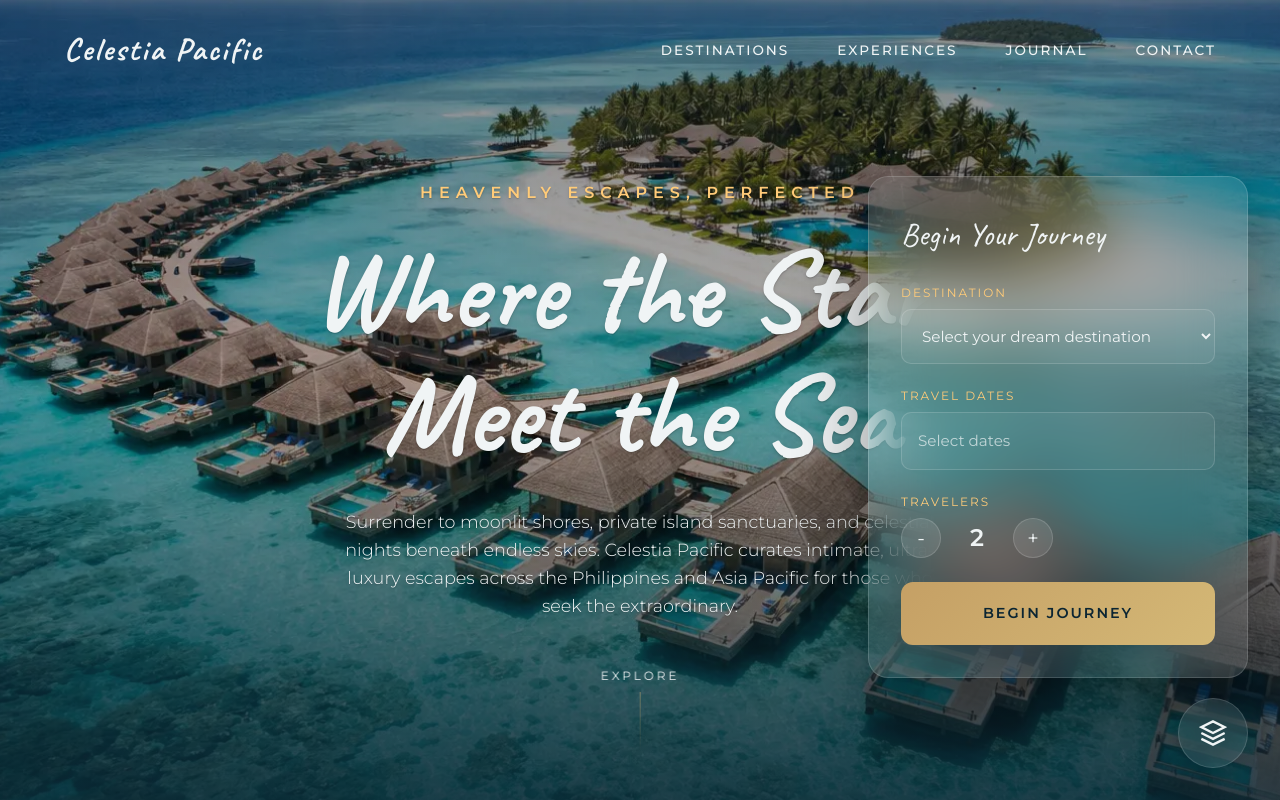
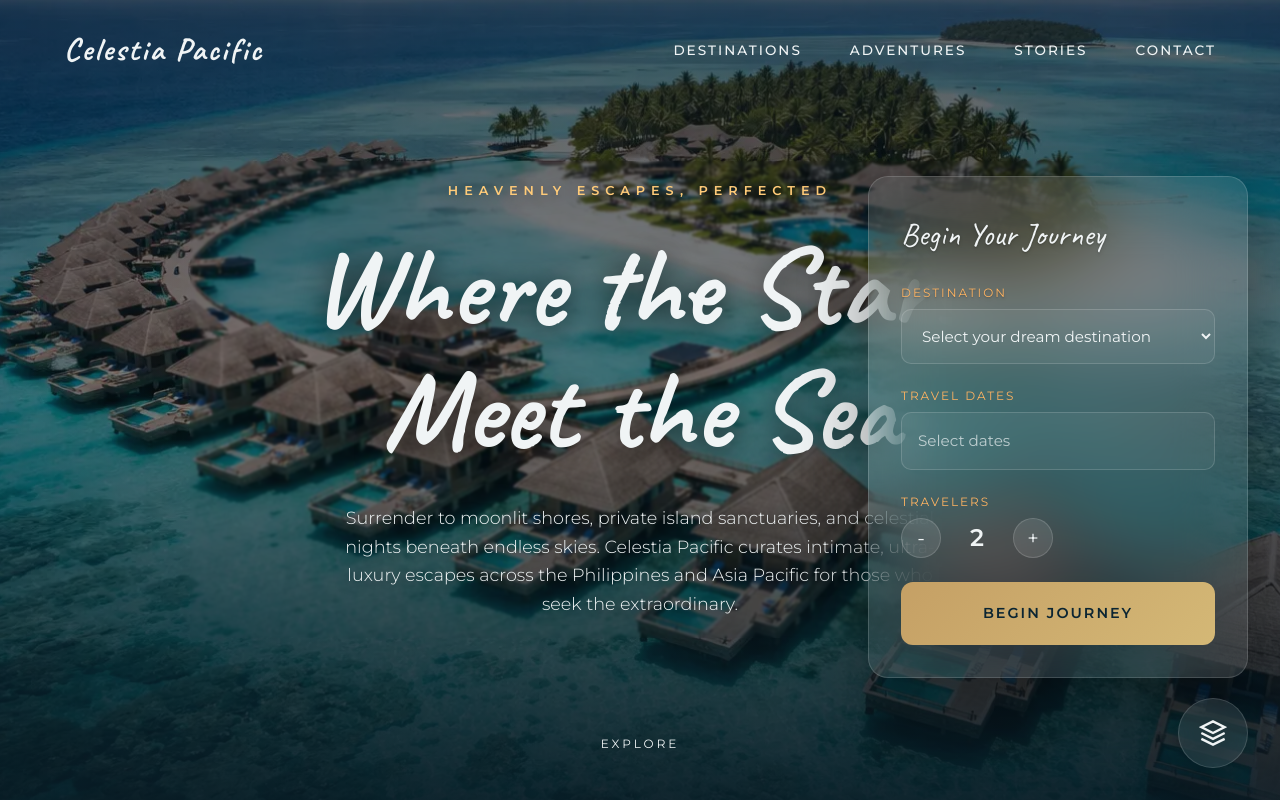
Before and after one commit to bryan667/next-vacation-site, a Next.js app: page / in a window 1280 px wide. Both pictures are taken after a click on the button 1213 px from the left and 733 px from the top of the page. Shown: the top 800 px of the page. Built offline with nearby package versions, Linux system fonts and the light colour scheme.

Commit message:
fix:improve text readability

```diff
--- a/app/components/BookingWidget.tsx
+++ b/app/components/BookingWidget.tsx
@@ -13,16 +13,16 @@ export function BookingWidget() {
   return (
     <div className="fixed right-8 bottom-8 z-[1000] max-md:right-4 max-md:bottom-4">
       <div
-        className={`absolute right-0 bottom-[90px] w-[380px] rounded-[20px] border border-[rgba(255,255,255,0.15)] bg-[rgba(255,255,255,0.08)] p-8 opacity-0 shadow-[0_25px_80px_rgba(0,0,0,0.4)] backdrop-blur-[30px] invisible translate-y-5 transition-all duration-300 max-md:-right-4 max-md:w-[calc(100vw-4rem)] ${bookingOpen ? 'active' : ''} [&.active]:visible [&.active]:translate-y-0 [&.active]:opacity-100`}
+        className={`absolute right-0 bottom-[90px] w-[380px] rounded-[20px] border border-[rgba(255,255,255,0.15)] bg-[rgba(255,255,255,0.08)] p-8 opacity-0 shadow-[0_25px_80px_rgba(0,0,0,0.4)] backdrop-blur-[35px] invisible translate-y-5 transition-all duration-300 max-md:-right-4 max-md:w-[calc(100vw-4rem)] ${bookingOpen ? 'active' : ''} [&.active]:visible [&.active]:translate-y-0 [&.active]:opacity-100`}
       >
-        <h3 className="mb-6 text-[2rem] [font-family:var(--font-caveat)]">
+        <h3 className="mb-6 text-[2rem] [font-family:var(--font-caveat)] text-shadow-md">
           Begin Your Journey
         </h3>
 
         <div className="mb-6">
           <label
             htmlFor="destination"
-            className="mb-2 block text-xs uppercase tracking-[2px] text-sand-gold"
+            className="mb-2 block text-xs uppercase tracking-[2px] text-sand-gold text-shadow-md"
           >
             Destination
           </label>
--- a/app/components/Hero.tsx
+++ b/app/components/Hero.tsx
@@ -13,21 +13,21 @@ export function Hero({ subtitle, title, description, image }: HeroProps) {
         data-parallax="0.3"
         style={{ backgroundImage: `url('${image}')` }}
       />
-      <div className="absolute inset-0 bg-linear-to-b from-[rgba(11,37,50,0.3)] via-[rgba(11,37,50,0.1)] to-[rgba(11,37,50,0.8)]" />
-      <div className="relative z-10 max-w-[900px] p-8 text-center">
-        <p className="mb-6 text-shadow-md font-bold animate-[fadeUp_1s_0.5s_forwards] text-[1rem] uppercase tracking-[6px] text-[#ffcb79] opacity-0">
+      <div className="absolute inset-0 bg-linear-to-b from-[rgba(8,24,34,0.55)] via-[rgba(8,24,34,0.35)] to-[rgba(8,24,34,0.9)]" />
+
+      <div className="relative z-10 w-full max-w-[900px] backdrop-blur-[1px] px-5 py-5 text-center max-md:mx-4 max-md:px-5">
+        <p className="mb-6 animate-[fadeUp_1s_0.5s_forwards] text-[0.8rem] font-bold uppercase tracking-[6px] text-[#ffcb79] opacity-0 [text-shadow:0_2px_18px_rgba(0,0,0,0.65)]">
           {subtitle}
         </p>
-        <h1 className="text-shadow-md animate-[fadeUp_1s_0.7s_forwards] text-[clamp(3.5rem,10vw,7rem)] leading-[1.1] font-bold [font-family:var(--font-caveat)] opacity-0 [text-shadow:0_4px_30px_rgba(0,0,0,0.5)]">
+        <h1 className="animate-[fadeUp_1s_0.7s_forwards] text-[clamp(3.5rem,10vw,7rem)] leading-[1.1] font-bold [font-family:var(--font-caveat)] opacity-0 [text-shadow:0_4px_30px_rgba(0,0,0,0.7)]">
           {title}
         </h1>
-        <p className="text-shadow-md mx-auto mt-8 max-w-[600px] animate-[fadeUp_1s_0.9s_forwards] text-[1.1rem] font-light opacity-0">
+        <p className="mx-auto mt-8 max-w-[600px] animate-[fadeUp_1s_0.9s_forwards] text-[1.1rem] leading-relaxed font-light opacity-0 [text-shadow:0_2px_14px_rgba(0,0,0,0.55)]">
           {description}
         </p>
       </div>
       <div className="absolute bottom-12 left-1/2 z-10 flex -translate-x-1/2 animate-[fadeUp_1s_1.2s_forwards] flex-col items-center gap-2 opacity-0">
         <span className="text-xs uppercase tracking-[3px]">Explore</span>
-        <div className="h-[60px] w-px animate-[scrollPulse_2s_infinite] bg-linear-to-b from-sand-gold to-transparent" />
       </div>
     </section>
   );
--- a/app/components/JournalSection.tsx
+++ b/app/components/JournalSection.tsx
@@ -1,21 +1,28 @@
-import Image from "next/image";
-import type { JournalEntry } from "../lib/content";
+import Image from 'next/image';
+import type { JournalEntry } from '../lib/content';
 
 type JournalSectionProps = {
   entries: JournalEntry[];
 };
 
 const revealClass =
-  "animate-on-scroll opacity-0 translate-y-10 transition-all duration-[800ms] ease-out [&.visible]:translate-y-0 [&.visible]:opacity-100";
+  'animate-on-scroll opacity-0 translate-y-10 transition-all duration-[800ms] ease-out [&.visible]:translate-y-0 [&.visible]:opacity-100';
 
-const tiltClasses = ["-rotate-1", "rotate-1", "-rotate-[0.5deg]"];
+const tiltClasses = ['-rotate-1', 'rotate-1', '-rotate-[0.5deg]'];
 
 export function JournalSection({ entries }: JournalSectionProps) {
   return (
-    <section className="bg-linear-to-b from-ocean-depth to-[#0d2d3d] px-16 py-32 max-md:px-6" id="journal">
+    <section
+      className="bg-linear-to-b from-ocean-depth to-[#0d2d3d] px-16 py-32 max-md:px-6"
+      id="stories"
+    >
       <div className="mb-20 text-center">
-        <span className="mb-4 block text-xs uppercase tracking-[4px] text-sand-gold">From the Field</span>
-        <h2 className="text-[clamp(2.5rem,5vw,4rem)] [font-family:var(--font-caveat)]">The Travel Journal</h2>
+        <span className="mb-4 block text-xs uppercase tracking-[4px] text-sand-gold">
+          Islands & Horizons
+        </span>
+        <h2 className="text-[clamp(2.5rem,5vw,4rem)] [font-family:var(--font-caveat)]">
+          Explorer's Diary
+        </h2>
       </div>
       <div className="mx-auto grid max-w-[1200px] grid-cols-[repeat(auto-fit,minmax(300px,1fr))] gap-12">
         {entries.map((entry, index) => (
@@ -24,12 +31,24 @@ export function JournalSection({ entries }: JournalSectionProps) {
             key={entry.title}
           >
             <div className="relative h-[250px] overflow-hidden">
-              <Image src={entry.image} alt={entry.alt} fill sizes="(max-width: 768px) 100vw, 33vw" className="object-cover" />
+              <Image
+                src={entry.image}
+                alt={entry.alt}
+                fill
+                sizes="(max-width: 768px) 100vw, 33vw"
+                className="object-cover"
+              />
             </div>
             <div className="p-6">
-              <span className="mb-2 block text-[1.2rem] text-sand-gold [font-family:var(--font-caveat)]">{entry.date}</span>
-              <h3 className="mb-2 text-[1.6rem] [font-family:var(--font-caveat)]">{entry.title}</h3>
-              <p className="text-[0.9rem] font-light opacity-80">{entry.excerpt}</p>
+              <span className="mb-2 block text-[1.2rem] text-sand-gold [font-family:var(--font-caveat)]">
+                {entry.date}
+              </span>
+              <h3 className="mb-2 text-[1.6rem] [font-family:var(--font-caveat)]">
+                {entry.title}
+              </h3>
+              <p className="text-[0.9rem] font-light opacity-80">
+                {entry.excerpt}
+              </p>
             </div>
           </article>
         ))}
--- a/app/components/NavBar.tsx
+++ b/app/components/NavBar.tsx
@@ -11,8 +11,8 @@ export function NavBar() {
         Celestia Pacific
       </a>
       <ul className="hidden list-none gap-12 md:flex">
-        {["Destinations", "Experiences", "Journal", "Contact"].map((label) => {
-          const href = `#${label.toLowerCase() === "contact" ? "contact" : label.toLowerCase()}`;
+        {['Destinations', 'Adventures', 'Stories', 'Contact'].map((label) => {
+          const href = `#${label.toLowerCase() === 'contact' ? 'contact' : label.toLowerCase()}`;
           return (
             <li key={label}>
               <a
--- a/app/components/ParallaxStorySection.tsx
+++ b/app/components/ParallaxStorySection.tsx
@@ -4,15 +4,25 @@ type ParallaxStorySectionProps = {
   title: string;
   text: string;
   image: string;
-  align?: "left" | "right";
+  align?: 'left' | 'right';
 };
 
 const revealClass =
-  "animate-on-scroll opacity-0 translate-y-10 transition-all duration-[800ms] ease-out [&.visible]:translate-y-0 [&.visible]:opacity-100";
+  'animate-on-scroll opacity-0 translate-y-10 transition-all duration-[800ms] ease-out [&.visible]:translate-y-0 [&.visible]:opacity-100';
 
-export function ParallaxStorySection({ id, label, title, text, image, align = "left" }: ParallaxStorySectionProps) {
+export function ParallaxStorySection({
+  id,
+  label,
+  title,
+  text,
+  image,
+  align = 'left',
+}: ParallaxStorySectionProps) {
   return (
-    <section className="relative flex min-h-screen items-center overflow-hidden" id={id}>
+    <section
+      className="relative flex min-h-screen items-center overflow-hidden"
+      id={id}
+    >
       <div
         className="absolute inset-[-100px] bg-cover bg-center will-change-transform"
         data-parallax="0.5"
@@ -20,10 +30,14 @@ export function ParallaxStorySection({ id, label, title, text, image, align = "l
       />
       <div className="absolute inset-0 bg-linear-[135deg,rgba(11,37,50,0.7)_0%,rgba(11,37,50,0.3)_50%,rgba(30,63,32,0.5)_100%]" />
       <div
-        className={`${revealClass} relative z-10 max-w-[650px] p-24 max-lg:p-12 max-md:max-w-full ${align === "right" ? "ml-auto" : ""}`.trim()}
+        className={`${revealClass} backdrop-blur-[2px] relative z-10 max-w-[650px] p-24 max-lg:p-12 max-md:max-w-full ${align === 'right' ? 'ml-auto' : ''}`.trim()}
       >
-        <span className="mb-4 block text-xs uppercase tracking-[4px] text-sand-gold">{label}</span>
-        <h2 className="mb-6 text-[clamp(2.5rem,5vw,4rem)] leading-[1.2] [font-family:var(--font-caveat)]">{title}</h2>
+        <span className="mb-4 block text-xs uppercase tracking-[4px] text-[1rem] font-bold text-sand-gold">
+          {label}
+        </span>
+        <h2 className="mb-6 text-[clamp(2.5rem,5vw,4rem)] leading-[1.2] [font-family:var(--font-caveat)]">
+          {title}
+        </h2>
         <p className="mb-8 font-light opacity-90">{text}</p>
         <button
           className="group inline-flex cursor-pointer items-center gap-4 border border-sand-gold bg-transparent px-8 py-4 text-[0.85rem] uppercase tracking-[2px] transition-all duration-300 hover:bg-sand-gold hover:text-ocean-depth"
--- a/app/globals.css
+++ b/app/globals.css
@@ -3,7 +3,7 @@
 @theme {
   --color-ocean-depth: #0b2532;
   --color-forest-canopy: #1e3f20;
-  --color-sand-gold: #ffcb79;
+  --color-sand-gold: #ffb361;
   --color-paper-white: #f0f4f5;
 }
 
--- a/app/lib/content.ts
+++ b/app/lib/content.ts
@@ -48,7 +48,7 @@ export const parallaxSections: ParallaxSection[] = [
     align: 'right',
   },
   {
-    id: 'experiences',
+    id: 'adventures',
     label: 'Siargao',
     title: 'Island Rhythm & Endless Horizons',
     text: 'Surf world-class waves at Cloud 9, unwind in hidden lagoons, and discover palm-lined roads that stretch into golden sunsets. Barefoot luxury meets laid-back island soul.',
```
